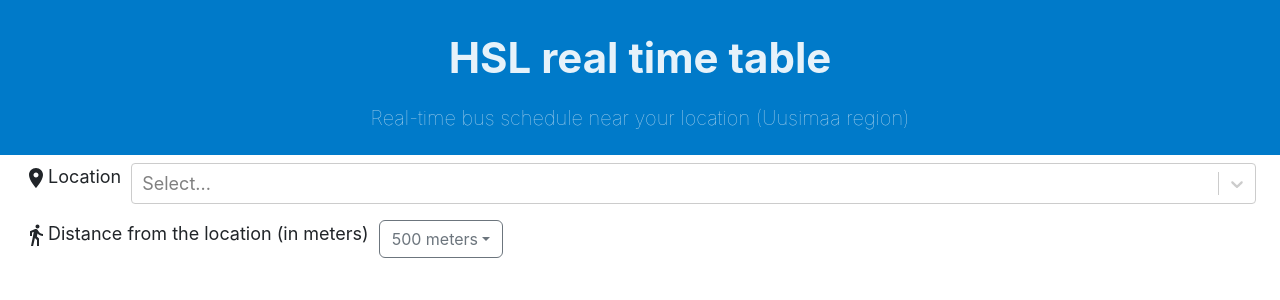
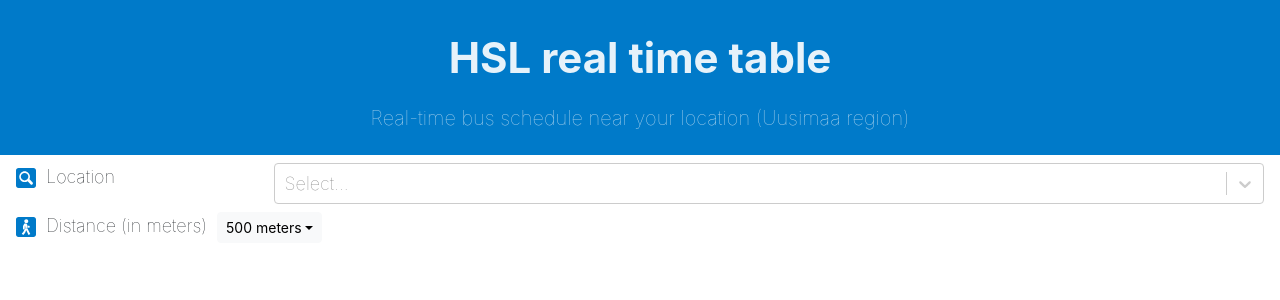
Before and after one commit to myny94/HSLHomeInfo, a React (Create React App) app: page /schedule in a window 1280 px wide. Shown: the top 300 px of the page. Built offline with nearby package versions, Linux system fonts and the light colour scheme.

Commit message:
Change the style of filterBox, add BackButton
- Style of the filterbox changed: icon update, font weight lighter
- Backbutton added on the stopPage: user can navigate to the previous page

```diff
--- a/src/components/LocationAutocomplete.tsx
+++ b/src/components/LocationAutocomplete.tsx
@@ -43,7 +43,6 @@
   const [options, setOptions] = useState<GeoCoding>();
   const [searchTerm, setSearchTerm] = useState<string>("");
   const debouncedVal = useDebounce(searchTerm, 500);
-  const [isLoading, setIsLoading] = useState<boolean>();
 
   useEffect(() => {
     let cancelled = false;
--- a/src/pages/Main.css
+++ b/src/pages/Main.css
@@ -5,11 +5,19 @@
   gap: 10px;
 }
 
-.locationRow,
-.distanceRow {
-  flex-wrap: wrap;
+.filterHeader {
+  font-weight: lighter;
 }
 
-.locationRow > div {
-  flex: 1 2;
+.locationRowTitle {
+  display: flex;
 }
+
+.locationTitle {
+  display: flex;
+  gap: 10px;
+  flex: 1;
+}
+.locationAutocomplete {
+  flex: 4;
+}
--- a/src/pages/Main.tsx
+++ b/src/pages/Main.tsx
@@ -1,8 +1,5 @@
 import { useEffect, useState } from "react";
-import {
-  useGetStopByIdQuery,
-  useGetStopsByRadiusQuery,
-} from "../generated/graphql";
+import { useGetStopsByRadiusQuery } from "../generated/graphql";
 import ArrivalTimeDisplay from "../components/ArrivalTimes";
 import LocationAutocomplete, {
   Option,
@@ -13,20 +10,15 @@
   useNavigate,
   useSearchParams,
 } from "react-router-dom";
-import Breadcrumb from "react-bootstrap/Breadcrumb";
 import { isDefined } from "../util";
+import Form from "react-bootstrap/Form";
 import "./Main.css";
 import "bootstrap/dist/css/bootstrap.min.css";
-import HomeIcon from "@mui/icons-material/Home";
-import Form from "react-bootstrap/Form";
-import LocationOnIcon from "@mui/icons-material/LocationOn";
-import DirectionsWalkIcon from "@mui/icons-material/DirectionsWalk";
 
 const DEFAULT_DISTANCE = 500;
 const DEFAULT_POLLINTERVAL = 60000;
 
 function MainPage() {
-  const [stopId, setStopId] = useState<string | undefined>();
   const [latitude, setLatitude] = useState<number | undefined>();
   const [longitude, setLongitude] = useState<number | undefined>();
   const [distance, setDistance] = useState<number>(DEFAULT_DISTANCE);
@@ -42,13 +34,6 @@
       setLongitude(Number(longitudeParam));
     }
   }, [searchParams]);
-
-  const { data: stopData, loading: stopLoading } = useGetStopByIdQuery({
-    variables: {
-      stopId: stopId!,
-    },
-    skip: !isDefined(stopId),
-  });
 
   const { data: stopsData, loading: stopsLoading } = useGetStopsByRadiusQuery({
     variables: {
@@ -108,27 +93,42 @@
 
   return (
     <div>
-      <div className="mx-3 p-2">
+      <div className="mx-3 pt-2 filterHeader">
         <Form>
-          <Form.Group controlId="formLocation">
-            <div className="locationRow">
-              <Form.Label>
-                <LocationOnIcon />
-                Location
-              </Form.Label>
+          <div className="locationRow">
+            <div className="locationTitle">
+              <div>
+                <img
+                  src="/images/search.svg"
+                  alt="HSL search Logo"
+                  width={20}
+                  height={20}
+                />
+              </div>
+              <div>Location</div>
+            </div>
+            <div className="locationAutocomplete">
               <LocationAutocomplete CoordinateCallback={UpdateCoordinate} />
             </div>
-            <Form.Text className="text-muted">{status}</Form.Text>
-          </Form.Group>
-          <Form.Group controlId="formDistance" className="distanceRow mt-3">
-            <Form.Label>
-              <DirectionsWalkIcon />
-              Distance from the location (in meters)
-            </Form.Label>
+          </div>
+          <Form.Text className="text-muted">{status}</Form.Text>
+
+          <div className="distanceRow mt-2">
+            <div>
+              <img
+                src="/images/walker.svg"
+                alt="HSL walker Logo"
+                width={20}
+                height={20}
+              />
+            </div>
+            <div className="ml-2">Distance (in meters)</div>
             <DropdownButton
-              variant="outline-secondary"
+              size="sm"
               title={`${distance} meters`}
               onSelect={(e: string | null) => setDistance(Number(e))}
+              variant="light"
+              className="filterHeader"
             >
               <Dropdown.Item key={200} eventKey={"200"}>
                 200 meters
@@ -140,7 +140,7 @@
                 1 km
               </Dropdown.Item>
             </DropdownButton>
-          </Form.Group>
+          </div>
         </Form>
       </div>
       <div className="content table-responsive m-3">
--- /dev/null
+++ b/src/pages/StopPage.css
@@ -0,0 +1,9 @@
+.navigationRow {
+    display: flex;
+    gap: 10px;
+    font-weight: lighter;
+}
+
+.backButton {
+
+}
--- a/src/pages/StopPage.tsx
+++ b/src/pages/StopPage.tsx
@@ -1,12 +1,9 @@
 import { useEffect, useState } from "react";
 import { useSearchParams } from "react-router-dom";
 import StopDisplay from "../components/Stop";
-import {
-  useGetStopByIdQuery,
-} from "../generated/graphql";
+import { useGetStopByIdQuery } from "../generated/graphql";
 import { isDefined } from "../util";
-import "./Main.css";
-
+import "./StopPage.css";
 
 function StopPage() {
   const [stopId, setStopId] = useState<string | undefined>();
@@ -15,7 +12,7 @@
   useEffect(() => {
     var idParam = searchParams.get("id");
     if (idParam) {
-        setStopId(idParam);
+      setStopId(idParam);
     }
   }, [searchParams]);
 
@@ -26,15 +23,25 @@
     skip: !isDefined(stopId),
   });
 
-
   return (
     <div>
+      <div className="m-3 navigationRow">
+        <div className="backButton">
+          <img
+            src="/images/backButton.svg"
+            alt="HSL walker Logo"
+            width={25}
+            height={25}
+          />
+        </div>
+        <div>Back to Timetable</div>
+      </div>
       {stopLoading ? (
         <p>Loading ...</p>
       ) : (
         stopData && (
           <div>
-            <StopDisplay stopQuery={stopData}/>
+            <StopDisplay stopQuery={stopData} />
           </div>
         )
       )}
```
